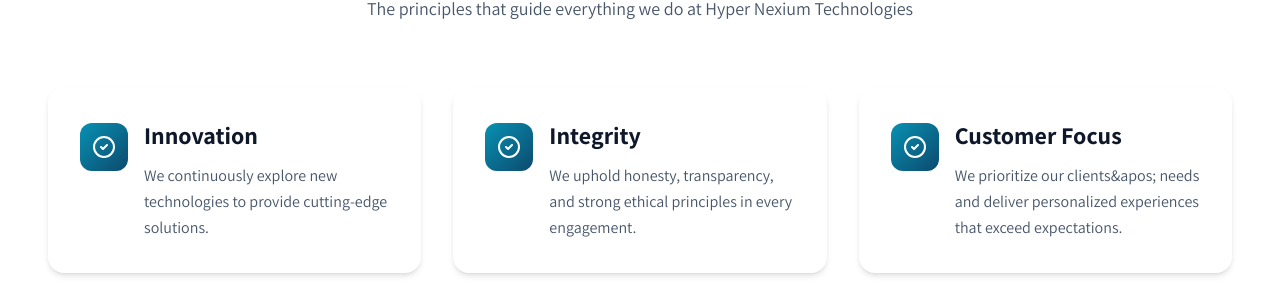
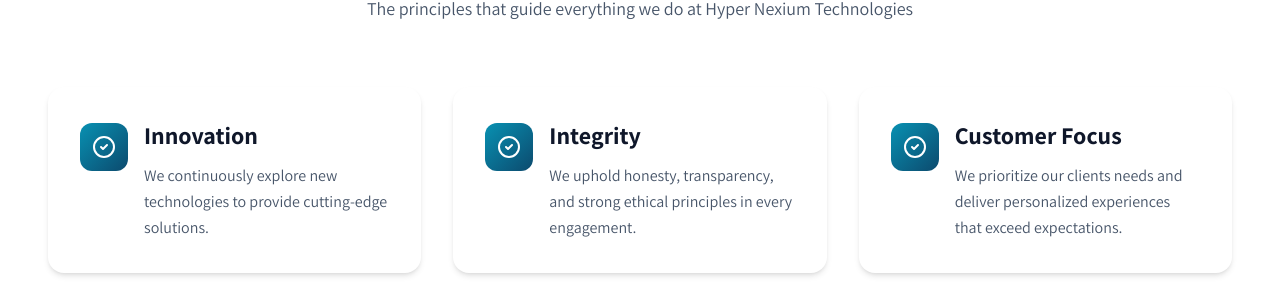
Before and after one commit to Kefe05/hypernexium, a Next.js app: page /about in a window 1280 px wide. Shown: the part 2582-2873 px from the top of the page. Built offline with nearby package versions, Linux system fonts and the light colour scheme.

Commit message:
text fix

```diff
--- a/src/app/about/component/CoreValues.tsx
+++ b/src/app/about/component/CoreValues.tsx
@@ -16,7 +16,7 @@
   {
     id: 3,
     title: 'Customer Focus',
-    description: 'We prioritize our clients&apos; needs and deliver personalized experiences that exceed expectations.',
+    description: 'We prioritize our clients needs and deliver personalized experiences that exceed expectations.',
   },
   {
     id: 4,
```
